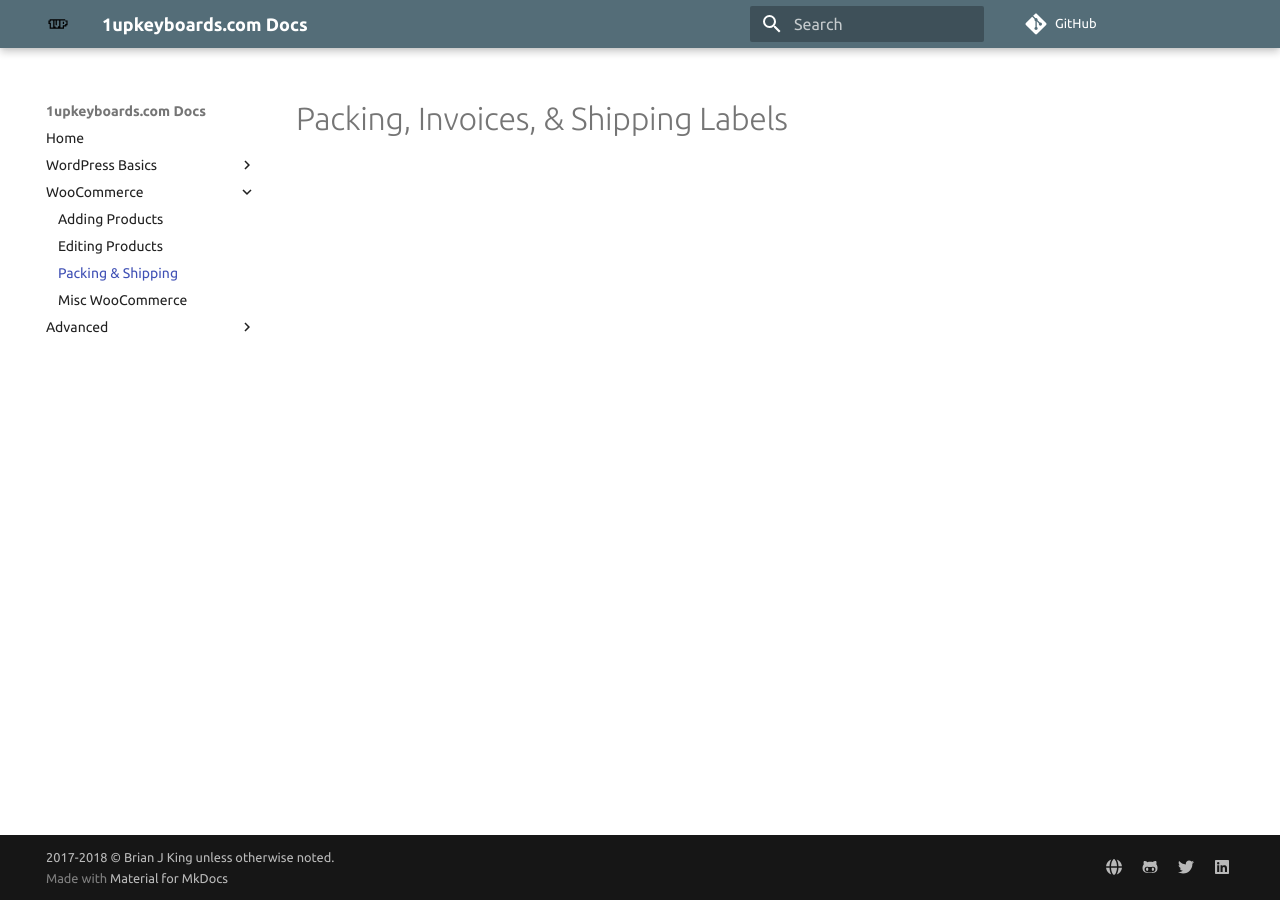
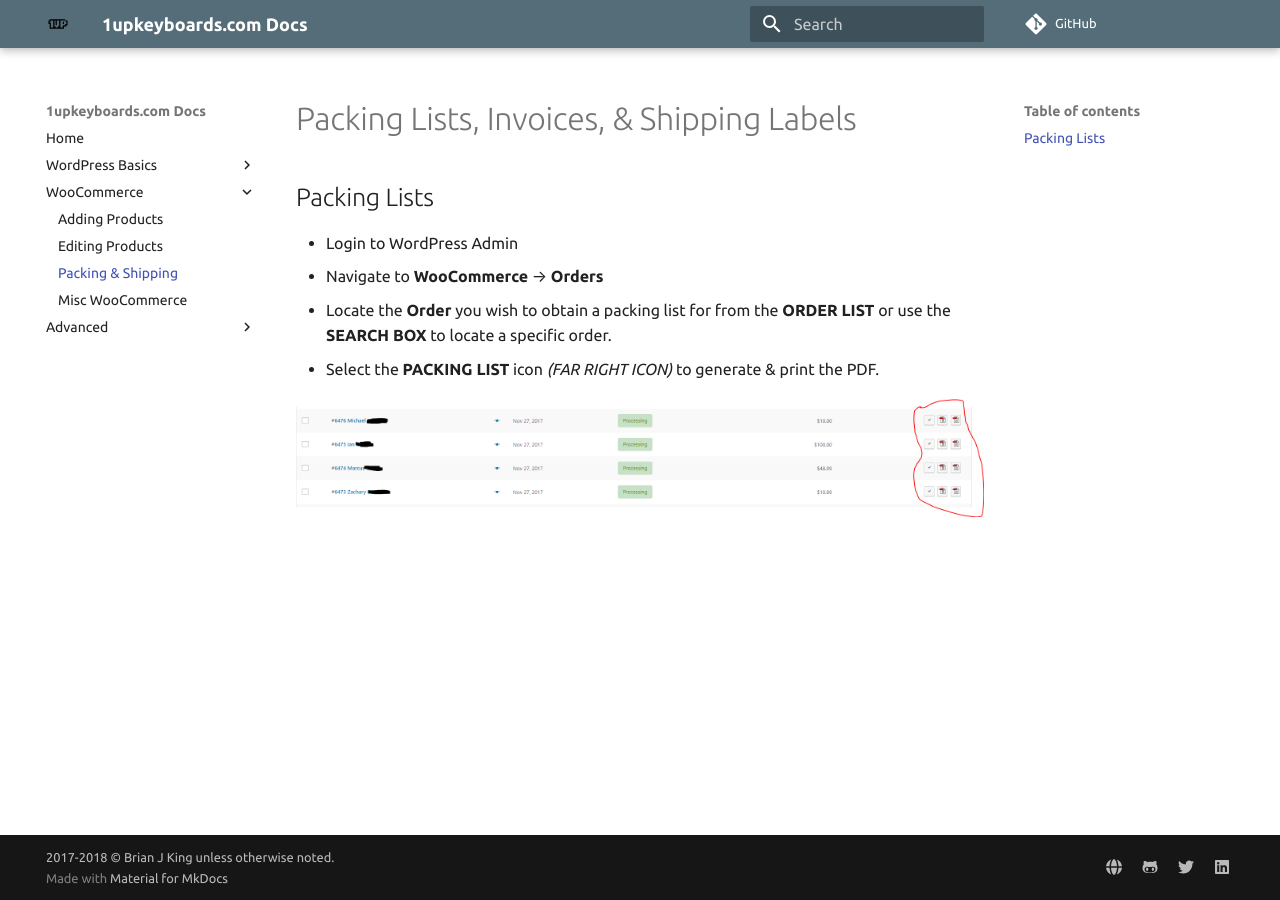
Before and after one commit to brianjking/1upkeyboard-docs, an MkDocs documentation site: the page built from docs/woocommerce/packing-shipping.md, in a window 1280 px wide. Built offline with MkDocs 1.6.1 and Material for MkDocs 9.7.7, drawn with Linux system fonts in a browser that asks for light colours; comment, search, counter and statistics services are not loaded; old or Windows-style settings are respelled for this version of MkDocs.

Commit message:
adding packing list stuff

```diff
--- a/docs/woocommerce/packing-shipping.md
+++ b/docs/woocommerce/packing-shipping.md
@@ -1 +1,10 @@
-# Packing, Invoices, & Shipping Labels
+# Packing Lists, Invoices, & Shipping Labels
+
+## Packing Lists
+
+* Login to WordPress Admin
+* Navigate to **WooCommerce** --> **Orders**
+* Locate the **Order** you wish to obtain a packing list for from the **ORDER LIST** or use the **SEARCH BOX** to locate a specific order.
+* Select the **PACKING LIST** icon *(FAR RIGHT ICON)* to generate & print the PDF.
+
+![WooCommerce  Packing List](../images/packing-list-invoices.png)
```
Also changed, not shown: docs/images/packing-list-invoices.png (added), docs/images/woocommerce-grouped-products-catalog-visibility.png (added).
